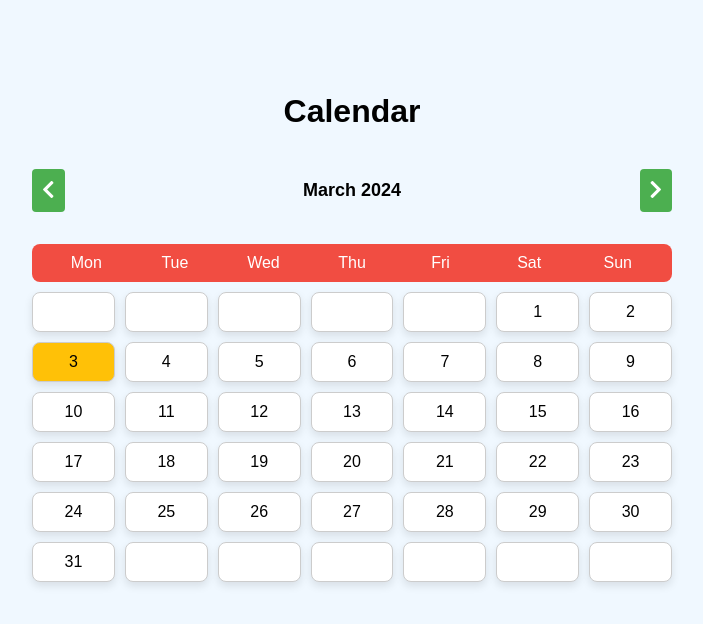
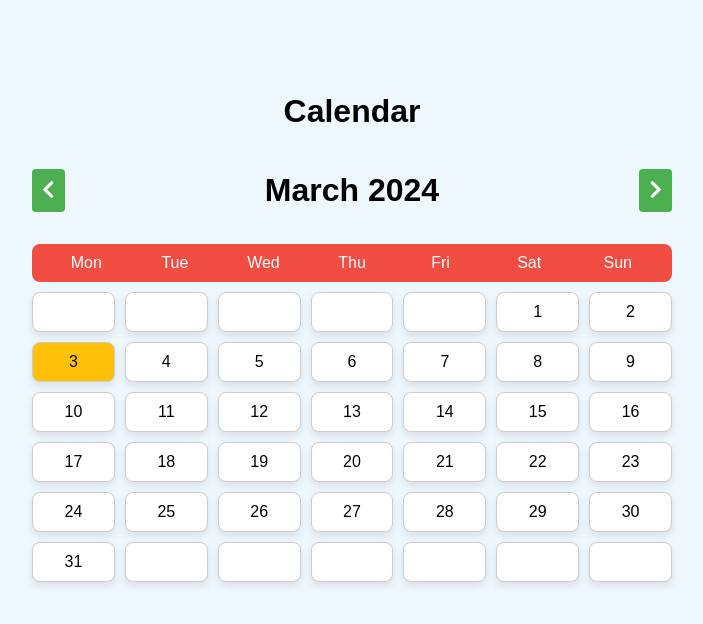
Before and after one commit to nithushna-s/calendar, a plain HTML site: page index.html in a window 1280 px wide. Shown: the whole page, without its empty margins (292-995 px from the left). Drawn offline with Linux system fonts and the light colour scheme.

Commit message:
Update style.css

```diff
--- a/style.css
+++ b/style.css
@@ -33,7 +33,7 @@ body {
 }
 
 #currentMonthYear {
-    font-size: 18px;
+    font-size: 2em;
     font-weight: bold;
 }
 
```
